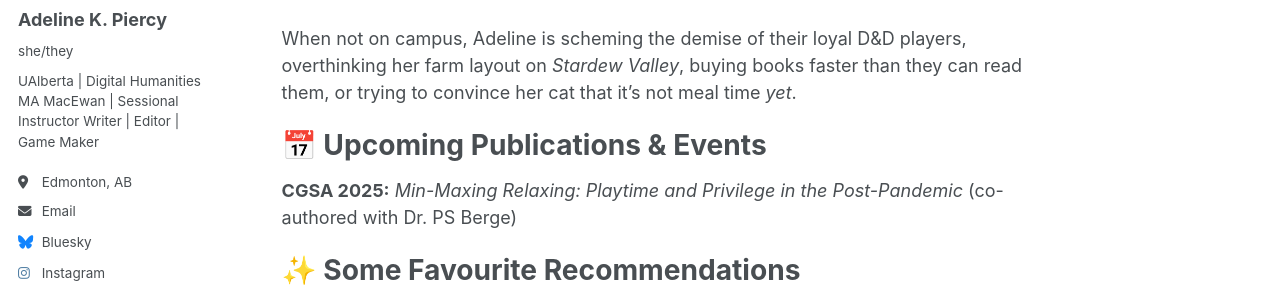
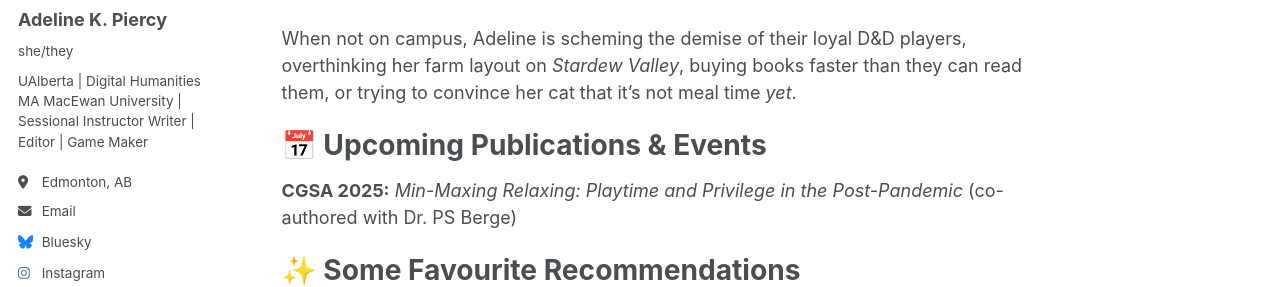
Before and after one commit to akpiercy/me, a Jekyll site: the page built from _pages/about.md, in a window 1280 px wide. Shown: the part 275-562 px from the top of the page. Built offline with Jekyll 4.4.1, drawn with Linux system fonts in a browser that asks for light colours.

Commit message:
Update _config.yml

```diff
--- a/_config.yml
+++ b/_config.yml
@@ -25,7 +25,7 @@ author:
   avatar           : "headshot.jpg"
   name             : "Adeline K. Piercy"
   pronouns         : "she/they"
-  bio              : "UAlberta | Digital Humanities MA      MacEwan | Sessional Instructor           Writer | Editor |
+  bio              : "UAlberta | Digital Humanities MA      MacEwan University | Sessional Instructor           Writer | Editor |
 Game Maker"
   location         : "Edmonton, AB"
   employer         : # "University of Alberta"
```
